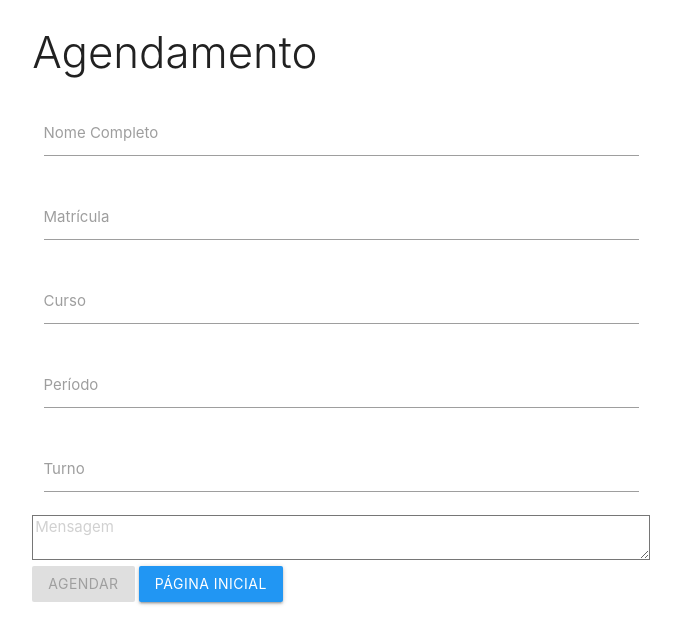
After one commit to Raquelgabrielly/ifinform, a PHP site: page /agendamento.php in a window 1280 px wide. The commit adds this page. Shown: the top 644 px of the page, without its empty margins (299-980 px from the left). Run offline with PHP 8.4, Linux system fonts and the light colour scheme.

Commit message:
Formulário base para a funcionalidade de agendamento

```diff
--- /dev/null
+++ b/agendamento.php
@@ -0,0 +1,59 @@
+<?php
+	include_once 'includes/header.php';
+ ?>
+
+<!DOCTYPE html>
+<html lang="en">
+<head>
+	<meta charset="UTF-8">
+	<title>Agendamento</title>
+</head>
+<body>
+    <div class="row">
+    	<div class="col s12 m6 push-m3">
+
+			<h3 class="light">Agendamento</h3>
+
+			<form action="php_action/create.php" method="POST">
+
+				<div class="input-field col s12">
+					<input type="text" name="nomeCompleto" id="nomeCompleto">
+					<label for="nomeCompleto">Nome Completo</label>
+				</div>
+
+				<div class="input-field col s12">
+					<input type="text" name="matricula" id="matricula">
+					<label for="matricula">Matrícula</label>
+				</div>
+
+				<div class="input-field col s12">
+					<input type="text" name="curso" id="curso">
+					<label for="curso">Curso</label>
+				</div>
+
+				<div class="input-field col s12">
+					<input type="text" name="periodo" id="periodo">
+					<label for="periodo">Período</label>
+				</div>
+
+				<div class="input-field col s12">
+					<input type="text" name="turno" id="turno">
+					<label for="turno">Turno</label>
+				</div>
+
+				<div>
+				 <textarea name="message" cols="30" rows="10" placeholder="Mensagem"></textarea>
+				</div>
+
+				<button type="submit" name="enviar" class="btn" disabled>Agendar</button>
+				<a href="index.php" class="btn blue">Página Inicial</a>
+			</form>
+
+    	</div>
+    </div>
+</body>
+</html>
+
+<?php
+	include_once 'includes/footer.php';
+?>
--- a/index.php
+++ b/index.php
@@ -13,6 +13,7 @@
 
 			<a href="login.php"><button class="btn orange">Login</button></a>
 			<a href="add.php"><button class="btn green">Cadastre-se</button></a>
+			<a href="agendamento.php"><button class="btn blue">Agendar</button></a>
 
 
 
```
